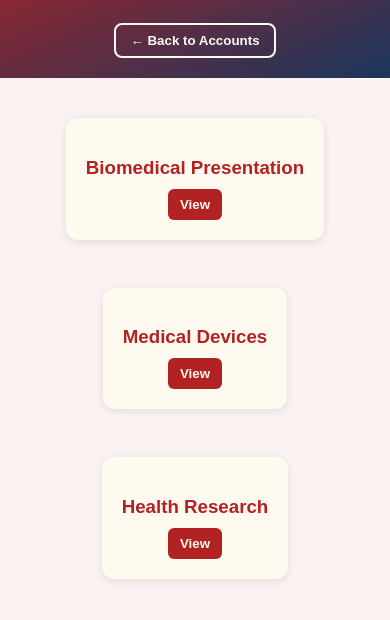
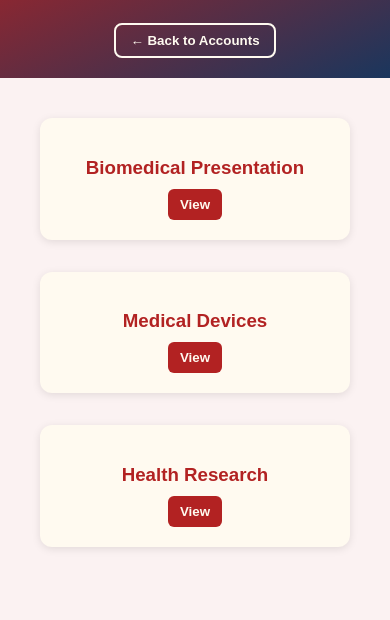
Before and after one commit to Cyprianchux/sunesis, a plain HTML site: page account1.html in a window 390 px wide. Shown: the part 164-784 px from the top of the page. Drawn offline with Linux system fonts and the light colour scheme.

Commit message:
STyles the tpic cards and made them scalable

```diff
--- a/account.css
+++ b/account.css
@@ -20,7 +20,7 @@ body {
   justify-content: center;
   flex-wrap: wrap;
   margin: 40px auto;
-  gap: 3rem;
+  gap: 2rem;
   max-width: 1200px;
   height: 80%;
 }
@@ -30,6 +30,7 @@ body {
   border-radius: 12px;
   box-shadow: 0 2px 8px rgba(0,0,0,0.1);
   width: auto;
+  min-width: 150px;
   padding: 20px;
   transition: 0.3s;
 }
@@ -89,3 +90,10 @@ body {
     left: 20px;
   }
 }
+
+@media (max-width: 600px) {
+  .topics-container {
+    flex-direction: column;
+    margin: 40px;
+  }
+}
```
